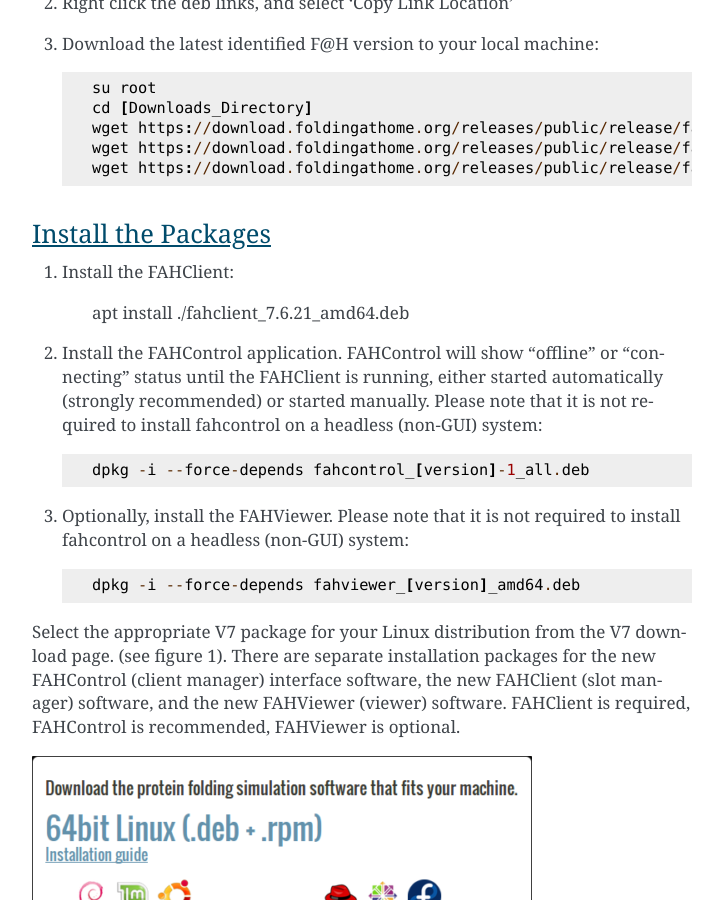
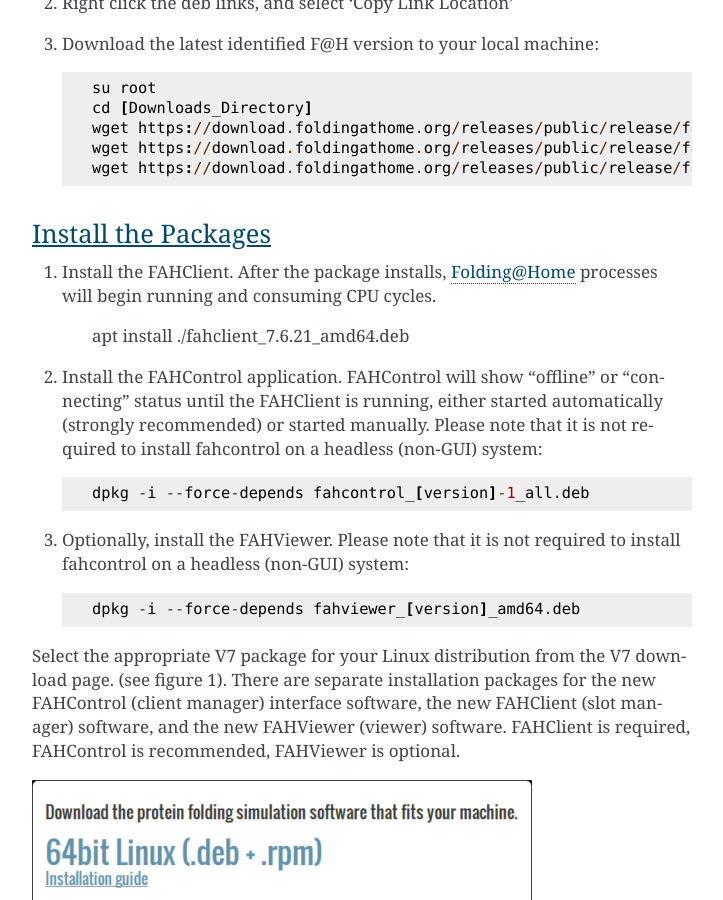
Before and after one commit to FoldingCommunity/fah-client-documentation, a Sphinx documentation site: the page built from docs/source/linux/gui_based_installation_linux.rst, in a window 1280 px wide and 900 px high, scrolled down 744 px. Shown: the whole window, without its empty margins (388-1111 px from the left). Built offline with Sphinx 7.4.7, drawn with Linux system fonts in a browser that asks for light colours.

Commit message:
gui_based_installation_linux.rst

```diff
--- a/docs/source/linux/gui_based_installation_linux.rst
+++ b/docs/source/linux/gui_based_installation_linux.rst
@@ -37,7 +37,7 @@
 Install the Packages
 ********************
 
-#. Install the FAHClient:
+#. Install the FAHClient. After the package installs, Folding@Home processes will begin running and consuming CPU cycles.
 
         apt install ./fahclient_7.6.21_amd64.deb
 
```
